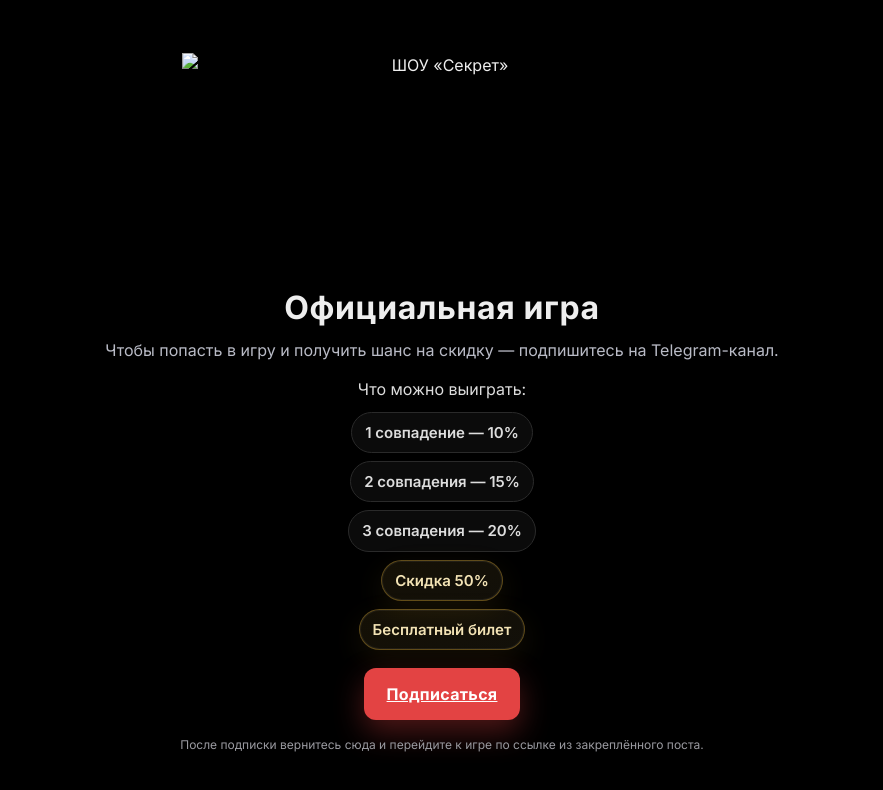
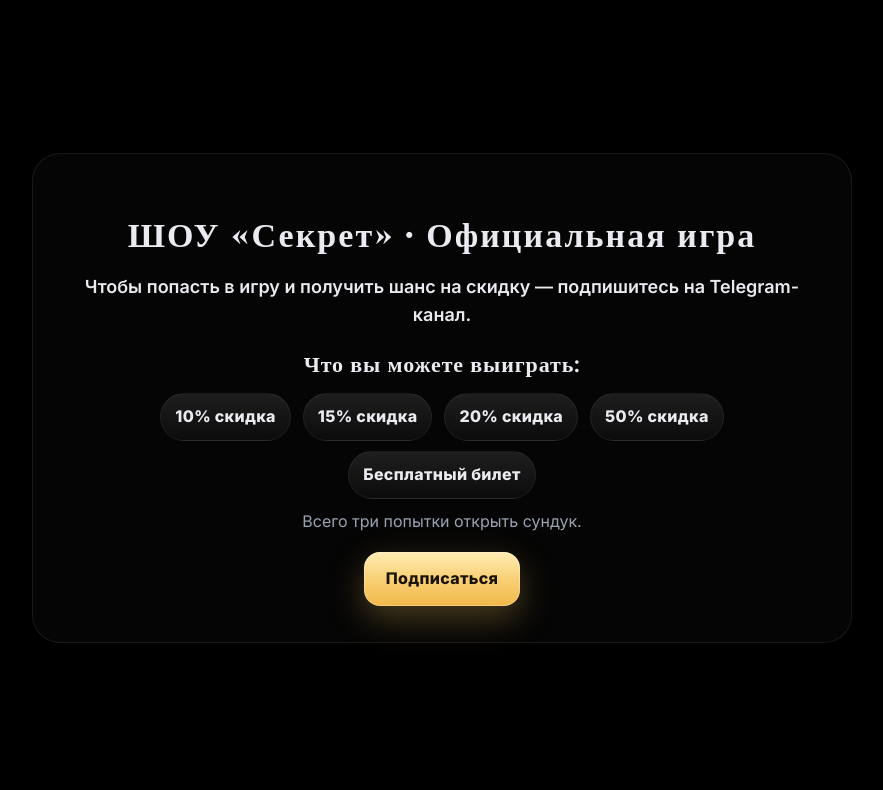
Before and after one commit to Demonnikko/Game-secret, a plain HTML site: page index.html in a window 1280 px wide. Shown: the whole page, without its empty margins (198-1081 px from the left). Drawn offline with Linux system fonts and the light colour scheme.

Commit message:
Update index.html

```diff
--- a/index.html
+++ b/index.html
@@ -1,157 +1,175 @@
-<!DOCTYPE html>
+<!doctype html>
 <html lang="ru">
 <head>
-<meta charset="utf-8">
-<meta name="viewport" content="width=device-width,initial-scale=1,viewport-fit=cover">
-<title>ШОУ «Секрет» — официальная игра</title>
+<meta charset="utf-8"/>
+<meta name="viewport" content="width=device-width,initial-scale=1,viewport-fit=cover"/>
+<title>ШОУ СЕКРЕТ — официальная игра</title>
+
+<!-- Цвет статус-бара и PWA-хедеры -->
 <meta name="theme-color" content="#000000">
+<meta name="apple-mobile-web-app-capable" content="yes">
+<meta name="apple-mobile-web-app-status-bar-style" content="black-translucent">
 
 <!-- Шрифты -->
 <link rel="preconnect" href="https://fonts.gstatic.com" crossorigin>
 <link rel="preconnect" href="https://fonts.googleapis.com">
-<link href="https://fonts.googleapis.com/css2?family=Inter:wght@400;600;700&display=swap" rel="stylesheet">
+<link href="https://fonts.googleapis.com/css2?family=Cinzel:wght@800;900&family=Inter:wght@400;600;800&display=swap" rel="stylesheet">
 
 <style>
   :root{
-  --bg:#000; --text:#EEE;
-  --muted:#B9BBC6;
-  --gold:#CBA135; --gold2:#E7C776;
-  --accent:#E34343; /* красная кнопка */
-  --ff:'Inter',system-ui,-apple-system,Segoe UI,Roboto,Arial,sans-serif;
-  --r:16px;
+    --bg:#000;              /* Абсолютно чёрный фон */
+    --ink:#EAEAF0;          /* Основной текст */
+    --muted:#9aa3b1;        /* Вторичный текст */
+    --panel:#050505;        /* Плашка */
+    --gold1:#FFE7A1;        /* Золото свет */
+    --gold2:#F2B84A;        /* Золото тень */
+    --glass-hl:rgba(255,255,255,.10);
+    --glass-md:rgba(255,255,255,.06);
+    --glass-dk:rgba(255,255,255,.03);
+    --r:28px;
+    --vh:100svh;            /* будет заменено JS на точную высоту */
   }
 
-/* База */
-*{box-sizing:border-box;margin:0}
-html,body{height:100%}
-body{
-  background:#000; color:var(--text);
-  font:400 16px/1.55 var(--ff);
-  -webkit-font-smoothing:antialiased; -moz-osx-font-smoothing:grayscale;
-  -webkit-tap-highlight-color:transparent;
-}
+  /* Сброс + базовая типографика */
+  *,*::before,*::after{box-sizing:border-box}
+  html,body{height:100%;margin:0;background:#000;color:var(--ink)}
+  body{font:16px/1.6 'Inter',system-ui,-apple-system,Segoe UI,Roboto,Arial,sans-serif; overscroll-behavior: none}
 
-/* Секция (учитываем «чёлку») */
+  /* Контейнер на всю видимую высоту включая safe-area */
   .wrap{
-  min-height:100dvh;
+    min-height: var(--vh);
     display:grid; place-items:center;
-  padding: calc(28px + env(safe-area-inset-top, 0px)) 14px calc(24px + env(safe-area-inset-bottom, 0px));
+    padding: calc(max(16px, env(safe-area-inset-top))) 16px calc(max(20px, env(safe-area-inset-bottom)));
     background:#000;
   }
 
-/* Карточка без серых плашек — абсолютно чёрная */
+  /* Карточка/модалка */
   .card{
-  width:min(720px, 96vw);
-  background:#000; /* слиться с фоном */
-  border-radius:var(--r);
+    width:min(96vw,820px);
+    background: var(--panel);
+    border-radius: var(--r);
+    padding: clamp(24px,3vw,36px);
+    border: 1px solid rgba(255,255,255,.08);
+    box-shadow:
+      0 0 1px rgba(255,255,255,.04) inset,
+      0 18px 60px rgba(0,0,0,.85);
     text-align:center;
   }
 
-/* Лого */
-.logo{
-  display:flex; justify-content:center; align-items:center;
-  margin: 4px 0 10px;
-}
+  /* Логотип */
+  .logo{display:grid;place-items:center;margin: 2px 0 18px}
   .logo img{
-  width:min(520px, 82vw);
-  height:auto; display:block;
+    display:block;
+    width:min(560px,86vw);
+    height:auto;
+    filter: drop-shadow(0 0 14px rgba(0,0,0,.6));
+    border-radius: 10px; /* чтоб край на чёрном был мягкий */
   }
 
-/* Заголовок и подзаголовок */
-.h1{
-  font-weight:700; font-size:clamp(22px,4.6vw,32px);
-  letter-spacing:.02em;
+  /* Заголовки — Cinzel */
+  .title{
+    font-family:'Cinzel',serif;
+    font-weight:900;
+    letter-spacing:.06em;
+    font-size: clamp(22px,3.4vw,34px);
+    margin: 4px 0 8px;
   }
-.sub{
-  margin-top:.35rem; color:var(--muted);
-  font-size:clamp(14px,3.4vw,16px);
+  .subtitle{
+    font-weight:600;
+    color:var(--ink);
+    font-size: clamp(16px,2.3vw,18px);
+    margin: 6px 0 18px;
   }
 
-/* Правила/призы */
-.rules{
-  margin: 14px auto 18px; color:#DDD;
-  font-size:clamp(14px,3.4vw,16px);
-  max-width:min(640px, 94vw);
+  /* Блок «что получите» */
+  .h2{
+    font-family:'Cinzel',serif; font-weight:800;
+    letter-spacing:.04em;
+    font-size: clamp(18px,2.6vw,22px);
+    margin: 14px 0 10px;
   }
-.prizes{
-  display:grid; gap:8px; justify-items:center;
-  margin-top:10px;
+  .list{
+    display:flex; flex-wrap:wrap; gap:10px 12px; justify-content:center;
+    margin: 4px 0 8px;
   }
-.badge{
-  display:inline-flex; align-items:center; justify-content:center;
-  padding:.5rem .8rem; border-radius:999px;
-  font-weight:600; font-size:clamp(13px,3.2vw,15px);
-  border:1px solid #2a2a2a; background:#0b0b0b;
-}
-.badge--highlight{
-  border:1px solid rgba(203,161,53,.42);
-  background:linear-gradient(160deg, rgba(203,161,53,.10), rgba(231,199,118,.08));
-  color:#F3E3B5;
-  box-shadow:0 0 0 1px rgba(255,255,255,.06) inset, 0 10px 30px rgba(203,161,53,.10);
+  .chip{
+    padding:10px 14px; border-radius:999px;
+    backdrop-filter: blur(6px);
+    background: linear-gradient(180deg, var(--glass-hl), var(--glass-dk));
+    border:1px solid var(--glass-md);
+    color:var(--ink); font-weight:800; letter-spacing:.02em;
   }
 
-/* Кнопка Подписаться — ярко-красная, центр */
-.cta{
-  margin-top:18px; display:flex; justify-content:center;
-}
-.btn{
-  appearance:none; border:none; cursor:pointer;
-  font:700 16px var(--ff); letter-spacing:.02em;
-  padding:1rem 1.4rem; border-radius:12px;
-  background:var(--accent); color:#fff;
-  box-shadow:0 12px 30px rgba(227,67,67,.35);
-  transition:transform .12s ease, filter .15s ease, opacity .2s ease;
-}
-.btn:active{ transform:translateY(1px) }
-.btn:hover{ filter:brightness(1.06) }
-.btn:focus-visible{ outline:2px solid #ffb3b3; outline-offset:2px }
-
-/* Низ страницы (дисклеймер) */
   .note{
-  margin-top:16px; color:#9a9aa0; font-size:12px;
+    margin: 10px 0 18px; color:var(--muted);
+    font-size: clamp(14px,2.2vw,16px);
   }
 
-/* Мобильные/узкие — всё по центру и равные отступы */
-@media (max-width:420px){
-  .rules{ margin: 12px auto 16px }
-  .cta{ margin-top:16px }
+  /* Стеклянно-золотая кнопка (по центру) */
+  .actions{display:grid;place-items:center;margin-top: 10px}
+  .cta{
+    display:inline-grid; place-items:center;
+    padding: 14px 22px;
+    border-radius: 16px;
+    color:#1a1307; font-weight:900; letter-spacing:.02em;
+    text-decoration:none;
+    background: linear-gradient(180deg, var(--gold1), var(--gold2));
+    box-shadow:
+      0 0 0 1px rgba(255,255,255,.25) inset,
+      0 12px 34px rgba(255,204,98,.28);
+    position:relative;
+    transition: transform .15s ease, filter .15s ease;
+  }
+  .cta::after{
+    content:""; position:absolute; inset:0; border-radius:inherit;
+    background: linear-gradient(180deg, rgba(255,255,255,.20), rgba(255,255,255,0) 46%);
+    mix-blend-mode:screen; pointer-events:none;
+  }
+  .cta:hover{ transform: translateY(-1px); filter: saturate(1.06) }
+  .cta:active{ transform: translateY(0) }
+
+  @media (max-width:480px){
+    .card{ border-radius:22px; padding:20px }
+    .cta{ width:100% }
   }
 </style>
 </head>
 <body>
   <main class="wrap">
-  <section class="card" aria-label="Форма захвата — ШОУ «Секрет»">
-    <!-- ЛОГО -->
+    <section class="card" role="dialog" aria-modal="true" aria-labelledby="t1">
+      <!-- ЛОГО: положи файл в images/secret-title.jpg -->
       <div class="logo">
-      <!-- Замените путь, если у вас иной файл -->
-      <img src="images/secret-logo.png" alt="ШОУ «Секрет»" width="520" height="220" loading="eager" decoding="async">
+        <img src="images/secret-title.jpg" alt="ШОУ СЕКРЕТ — логотип" onerror="this.style.display='none'">
       </div>
 
-    <!-- ТЕКСТ -->
-    <h1 class="h1">Официальная игра</h1>
-    <p class="sub">Чтобы попасть в игру и получить шанс на скидку — подпишитесь на Telegram-канал.</p>
+      <h1 id="t1" class="title">ШОУ «Секрет» · Официальная игра</h1>
+      <p class="subtitle">Чтобы попасть в игру и получить шанс на скидку — подпишитесь на Telegram-канал.</p>
 
-    <!-- ПРИЗЫ -->
-    <div class="rules">
-      <div>Что можно выиграть:</div>
-      <div class="prizes">
-        <span class="badge">1 совпадение — 10%</span>
-        <span class="badge">2 совпадения — 15%</span>
-        <span class="badge">3 совпадения — 20%</span>
-        <span class="badge badge--highlight">Скидка 50%</span>
-        <span class="badge badge--highlight">Бесплатный билет</span>
-      </div>
+      <div class="h2">Что вы можете выиграть:</div>
+      <div class="list" aria-label="Возможные призы">
+        <span class="chip">10% скидка</span>
+        <span class="chip">15% скидка</span>
+        <span class="chip">20% скидка</span>
+        <span class="chip">50% скидка</span>
+        <span class="chip">Бесплатный билет</span>
       </div>
 
-    <!-- КНОПКА ТОЛЬКО ОДНА -->
-    <div class="cta">
-      <a class="btn" href="https://t.me/+H3dPKSd-AKs1N2Ji" target="_blank" rel="noopener">
-        Подписаться
-      </a>
+      <div class="note">Всего три попытки открыть сундук.</div>
+
+      <div class="actions">
+        <a id="subBtn" class="cta" href="https://t.me/+SEXWNgTBCUo4Nzhi" rel="noopener">Подписаться</a>
       </div>
-
-    <div class="note">После подписки вернитесь сюда и перейдите к игре по ссылке из закреплённого поста.</div>
     </section>
   </main>
+
+<script>
+  // Точный «vh» на мобилках (iOS/Android), чтобы фон заполнял экран и «чёлку».
+  (function fixVH(){
+    const set = ()=> document.documentElement.style.setProperty('--vh', window.innerHeight+'px');
+    set();
+    addEventListener('resize', set, {passive:true});
+    addEventListener('orientationchange', set, {passive:true});
+  })();
+</script>
 </body>
 </html>
```
Lines whose indentation alone changed are shown as unchanged.
